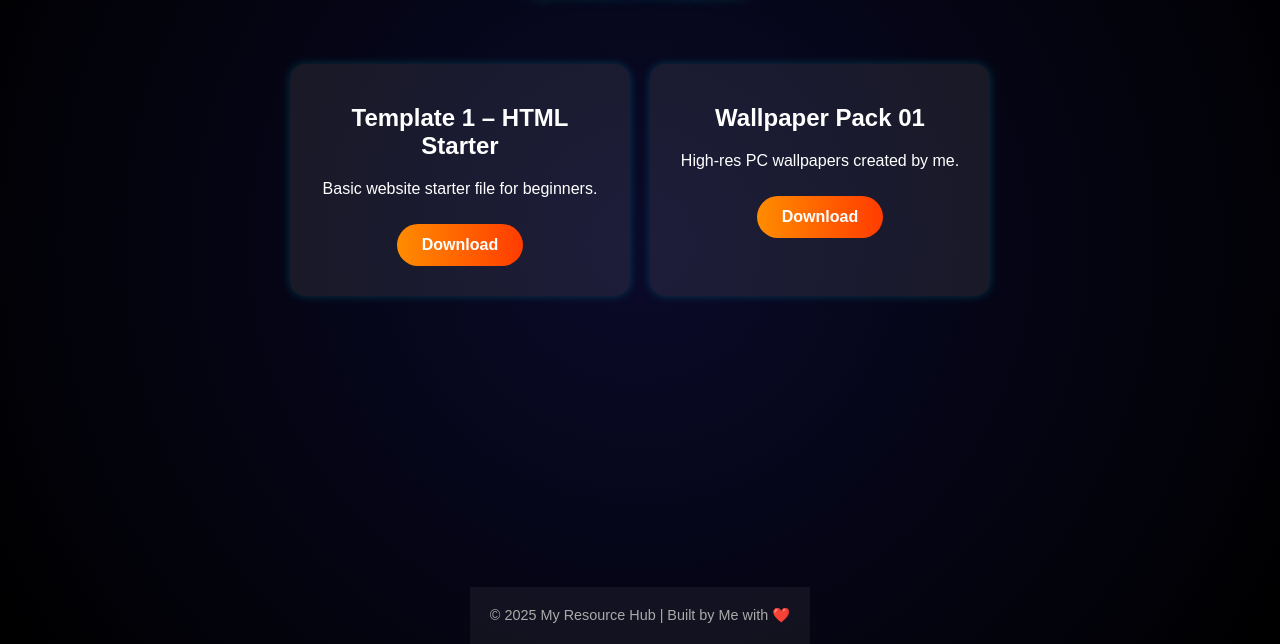
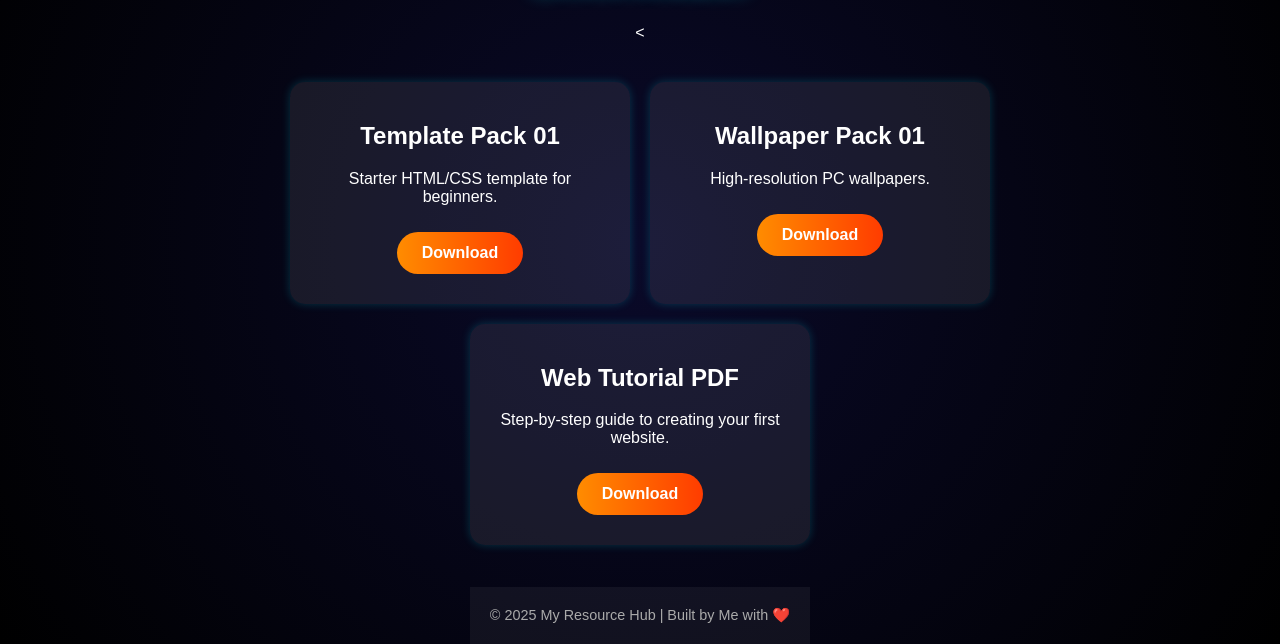
Before and after one commit to girasatsunil-oss/go-nxt, a plain HTML site: page download.html in a window 1280 px wide. Shown: the part 156-800 px from the top of the page. Drawn offline with Linux system fonts and the light colour scheme.

Commit message:
Add files via upload

```diff
--- a/download.html
+++ b/download.html
@@ -15,17 +15,23 @@
   </nav>
 
   <h1>Downloads</h1>
-  <section class="content">
+  <<section class="content">
   <article>
-      <h2>Template 1 – HTML Starter</h2>
-      <p>Basic website starter file for beginners.</p>
-      <a href="assetsc:\Users\Pawan\Downloads\Compressed\save.zip/template1.zip" download class="download-btn">Download</a>
+    <h2>Template Pack 01</h2>
+    <p>Starter HTML/CSS template for beginners.</p>
+    <a href="assets/template1.zip" download class="download-btn">Download</a>
   </article>
 
   <article>
     <h2>Wallpaper Pack 01</h2>
-      <p>High-res PC wallpapers created by me.</p>
+    <p>High-resolution PC wallpapers.</p>
     <a href="assets/wallpapers.zip" download class="download-btn">Download</a>
+  </article>
+
+  <article>
+    <h2>Web Tutorial PDF</h2>
+    <p>Step-by-step guide to creating your first website.</p>
+    <a href="assets/tutorial.pdf" download class="download-btn">Download</a>
   </article>
 </section>
   <footer>
```
Lines whose indentation alone changed are shown as unchanged.
